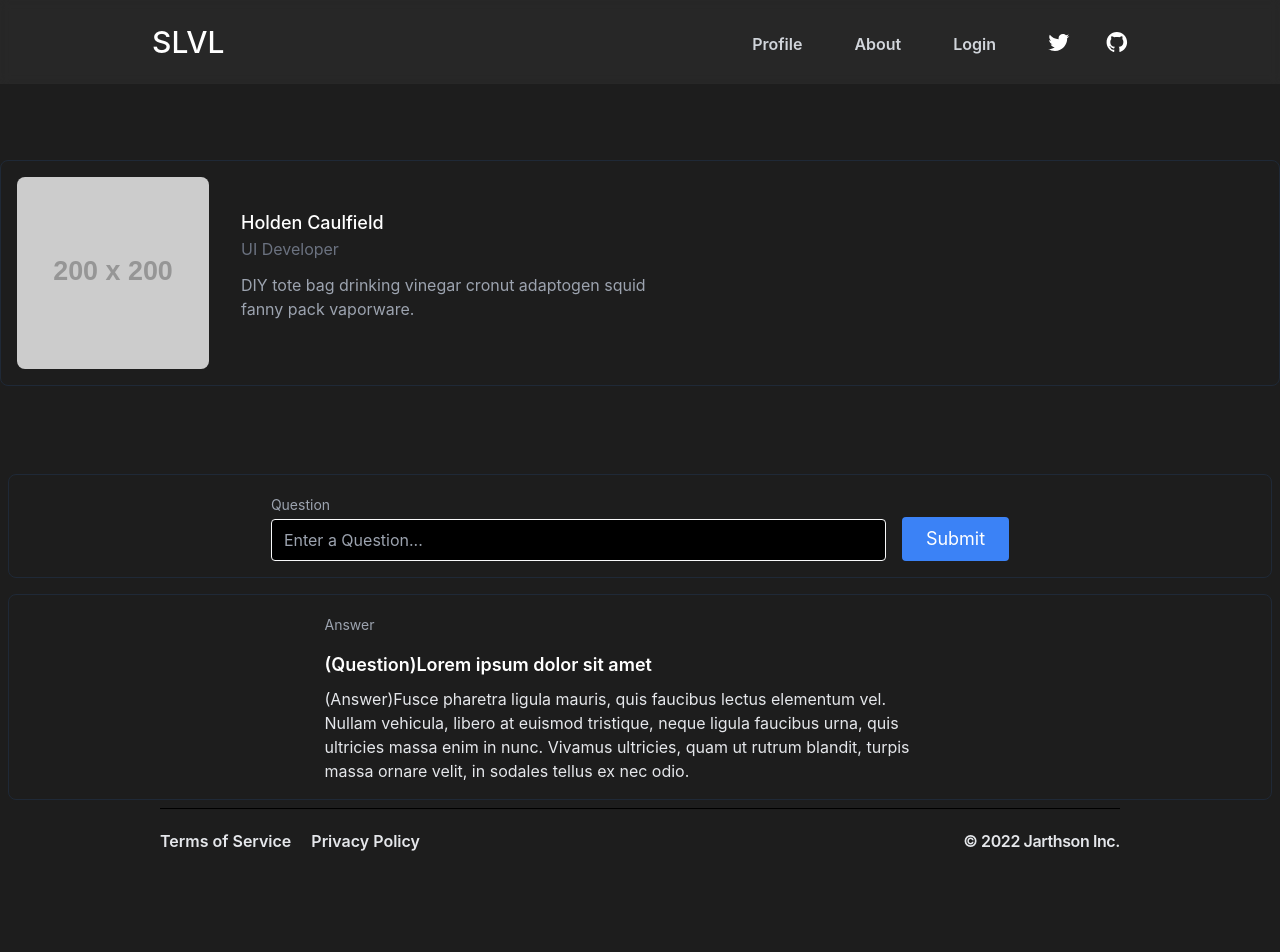
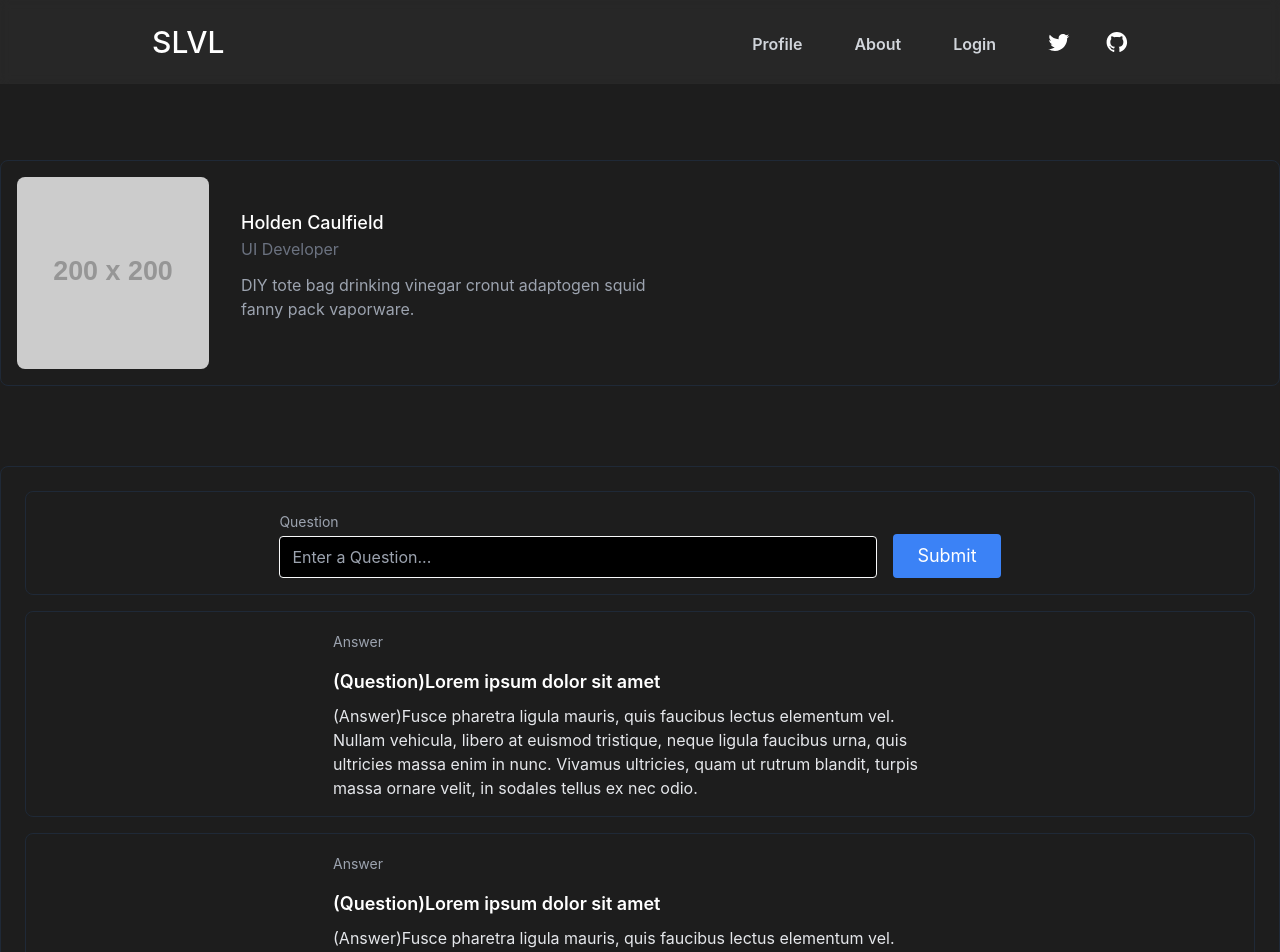
Before and after one commit to jaskin21/mernstack-project, a React (Vite) app in the folder client/: page /profile in a window 1280 px wide. Shown: the top 952 px of the page. Before the commit the page ends 885 px from the top, so only its background shows below. Built offline with nearby package versions, Linux system fonts and the light colour scheme; the HTML template or start-up script is replaced by a standard one.

Commit message:
feat: updated profileP +  a main border for Q/A

```diff
--- a/client/src/pages/ProfilePage.jsx
+++ b/client/src/pages/ProfilePage.jsx
@@ -5,11 +5,17 @@ import AnswerCardComponent from '../components/AnswerCardComponent'
 
 const ProfilePage = () => {
   return (
-   <section>
-    <ProfileCardComponent />
-    <QuestionCardComponent />
-    <AnswerCardComponent />
-   </section>
+    <main>
+      <section>
+        <ProfileCardComponent />
+        <div className="container flex flex-col h-full mx-auto border-gray-800 border p-4 rounded-lg">
+          <QuestionCardComponent />
+          <AnswerCardComponent />
+          <AnswerCardComponent />
+          <AnswerCardComponent />
+        </div>
+      </section>
+    </main>
   )
 }
 
```
